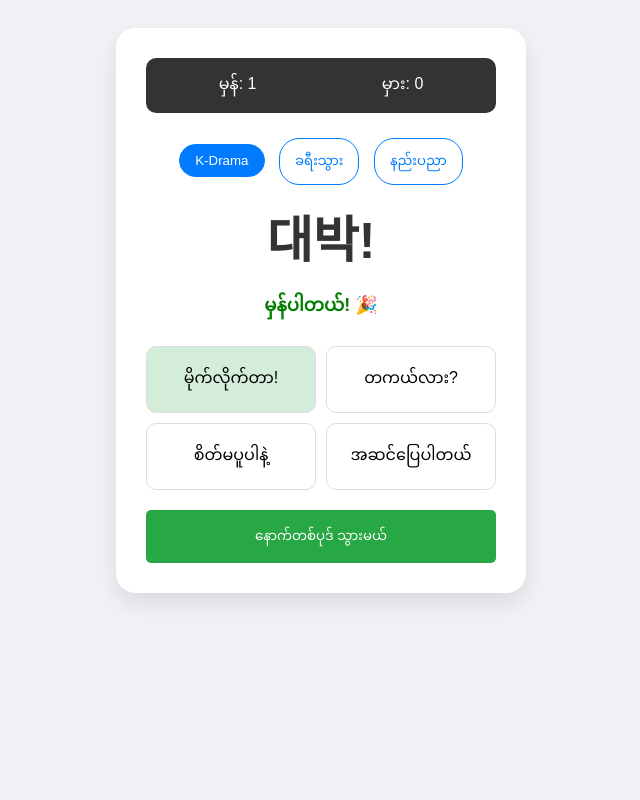
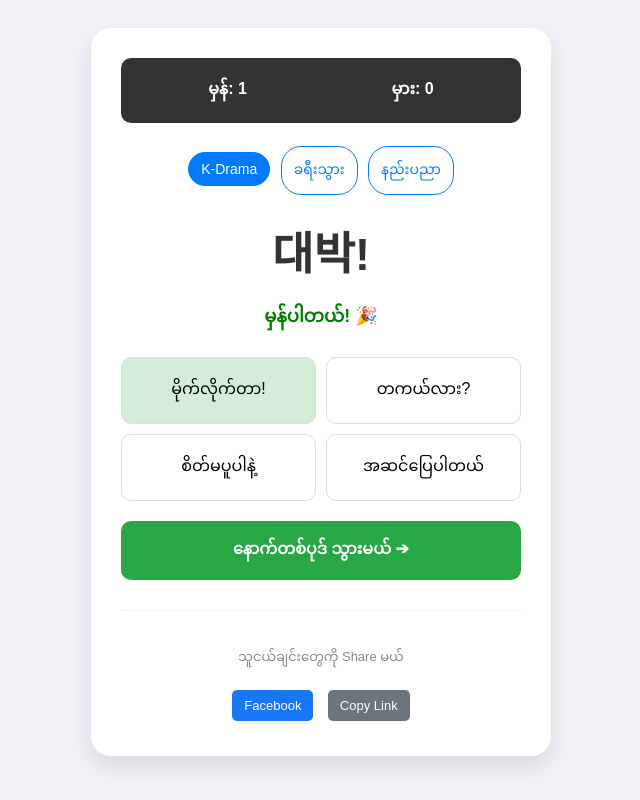
Before and after one commit to halberthan07-cmd/korean-quiz, a plain HTML site: page index.html in a window 1280 px wide. Both pictures are taken after a click on the element "မိုက်လိုက်တာ!". Shown: the whole page, without its empty margins (319-959 px from the left). Drawn offline with Linux system fonts and the light colour scheme.

Commit message:
Update index.html

```diff
--- a/index.html
+++ b/index.html
@@ -1,31 +1,46 @@
+
 <!DOCTYPE html>
-<html>
+<html lang="my">
 <head>
-    <title>Korean Quiz Hero - Score System</title>
+    <meta charset="UTF-8">
+    <meta name="viewport" content="width=device-width, initial-scale=1.0">
+    <title>Korean Quiz Hero - Zero to Hero</title>
     <style>
         body { text-align: center; font-family: sans-serif; background-color: #f0f2f5; padding: 20px; }
-        .container { background: white; padding: 30px; border-radius: 20px; box-shadow: 0 10px 25px rgba(0,0,0,0.1); display: inline-block; width: 350px; }
-        .category-btn { padding: 8px 15px; margin: 5px; cursor: pointer; border: 1px solid #007bff; border-radius: 20px; background: none; color: #007bff; }
+        .container { background: white; padding: 30px; border-radius: 20px; box-shadow: 0 10px 25px rgba(0,0,0,0.1); display: inline-block; width: 90%; max-width: 400px; }
+
+        /* Score Board */
+        .score-board { background: #333; color: white; padding: 15px; border-radius: 10px; margin-bottom: 20px; display: flex; justify-content: space-around; font-weight: bold; }
+
+        /* Category Buttons */
+        .category-menu { margin-bottom: 20px; }
+        .category-btn { padding: 8px 12px; margin: 3px; cursor: pointer; border: 1px solid #007bff; border-radius: 20px; background: white; color: #007bff; font-size: 14px; transition: 0.3s; }
         .category-btn.active { background: #007bff; color: white; }
-        .score-board { background: #333; color: white; padding: 10px; border-radius: 10px; margin-bottom: 20px; display: flex; justify-content: space-around; }
-        h1 { font-size: 50px; margin: 10px 0; color: #333; }
+
+        /* Question & Options */
+        h1 { font-size: 45px; margin: 10px 0; color: #333; }
+        #result { margin-top: 15px; font-weight: bold; min-height: 24px; font-size: 18px; }
         .options-grid { display: grid; grid-template-columns: 1fr 1fr; gap: 10px; margin-top: 20px; }
-        .option { padding: 15px; border: 1px solid #ddd; border-radius: 10px; cursor: pointer; transition: 0.3s; }
-        .option:hover { background-color: #f8f9fa; }
-        #result { margin-top: 15px; font-weight: bold; min-height: 20px; font-size: 18px; }
-        .btn-next { margin-top: 20px; padding: 12px 25px; background-color: #28a745; color: white; border: none; border-radius: 5px; cursor: pointer; display: none; width: 100%; }
+        .option { padding: 15px; border: 1px solid #ddd; border-radius: 10px; cursor: pointer; transition: 0.2s; background: #fff; }
+        .option:hover { background-color: #f8f9fa; border-color: #007bff; }
+
+        /* Control Buttons */
+        .btn-next { margin-top: 20px; padding: 12px; background-color: #28a745; color: white; border: none; border-radius: 10px; cursor: pointer; display: none; width: 100%; font-size: 16px; font-weight: bold; }
+
+        /* Share Section */
+        .share-section { margin-top: 30px; border-top: 1px solid #eee; padding-top: 20px; }
+        .share-btn { padding: 8px 12px; margin: 5px; border: none; border-radius: 5px; cursor: pointer; color: white; font-size: 13px; }
     </style>
 </head>
 <body>
 
 <div class="container">
-    <!-- ၁။ အမှတ်စာရင်းပြဘုတ် -->
     <div class="score-board">
         <div>မှန်: <span id="correctScore">0</span></div>
         <div>မှား: <span id="wrongScore">0</span></div>
     </div>
 
-    <div id="categoryMenu">
+    <div class="category-menu" id="categoryMenu">
         <button class="category-btn active" onclick="setCategory('K-Drama')">K-Drama</button>
         <button class="category-btn" onclick="setCategory('Travel')">ခရီးသွား</button>
         <button class="category-btn" onclick="setCategory('IT/Job')">နည်းပညာ</button>
@@ -36,7 +51,13 @@
 
     <div class="options-grid" id="options"></div>
 
-    <button id="nextBtn" class="btn-next" onclick="generateQuiz()">နောက်တစ်ပုဒ် သွားမယ်</button>
+    <button id="nextBtn" class="btn-next" onclick="generateQuiz()">နောက်တစ်ပုဒ် သွားမယ် ➔</button>
+
+    <div class="share-section">
+        <p style="font-size: 13px; color: #888;">သူငယ်ချင်းတွေကို Share မယ်</p>
+        <button class="share-btn" style="background:#1877F2;" onclick="shareFB()">Facebook</button>
+        <button class="share-btn" style="background:#6c757d;" onclick="copyLink()">Copy Link</button>
+    </div>
 </div>
 
 <script>
@@ -94,7 +115,7 @@
     }
 
     function checkAnswer(selected, element) {
-        if (!canAnswer) return; // တစ်ကြိမ်ပဲ ဖြေခွင့်ပေးမယ်
+        if (!canAnswer) return;
         canAnswer = false;
 
         let resDiv = document.getElementById('result');
@@ -114,6 +135,15 @@
         document.getElementById('nextBtn').style.display = "block";
     }
 
+    function shareFB() {
+        window.open(`https://facebook.com{encodeURIComponent(window.location.href)}`, '_blank');
+    }
+
+    function copyLink() {
+        navigator.clipboard.writeText(window.location.href);
+        alert("Link ကို Copy ကူးလိုက်ပါပြီ!");
+    }
+
     generateQuiz();
 </script>
 
```
